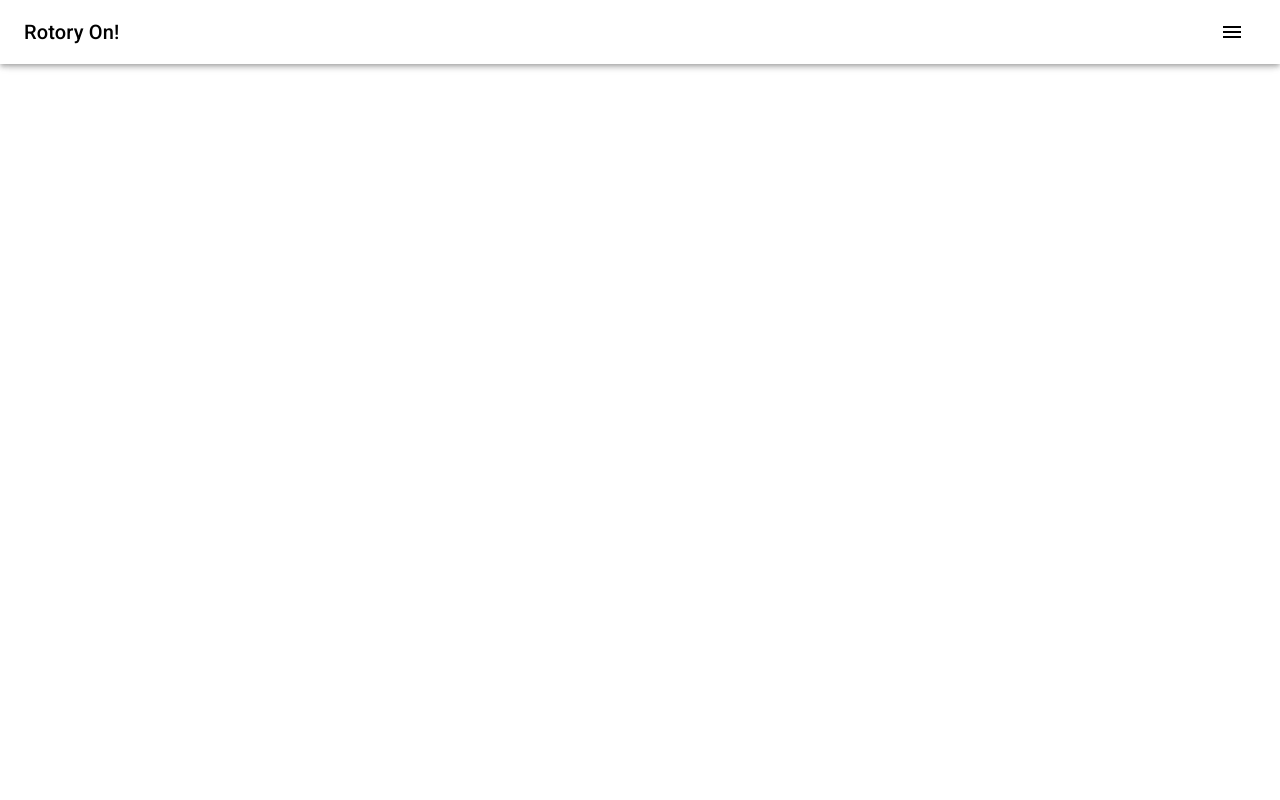
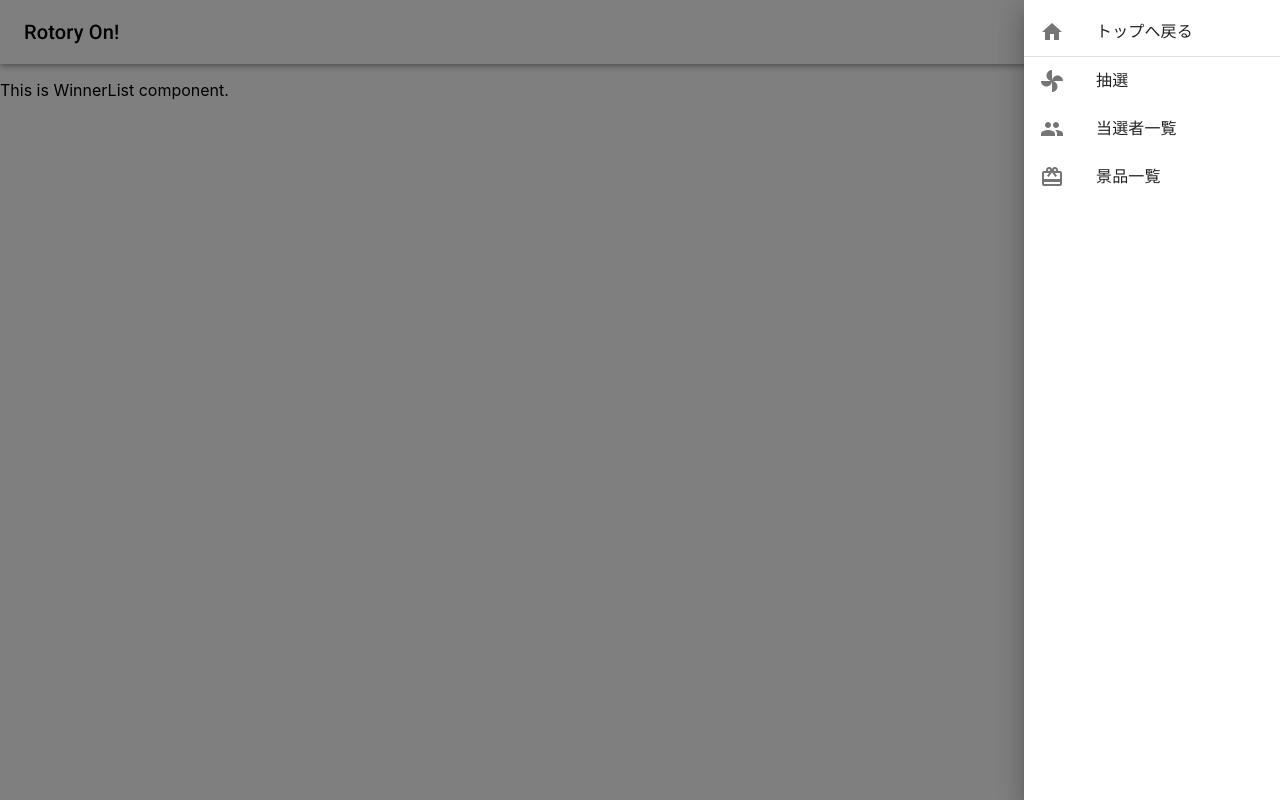
Before and after one commit to y-mabuchi/rotory-on, a React (Create React App) app: page /winner in a window 1280 px wide. Both pictures are taken after a click on the button "menu". Built offline with nearby package versions, Linux system fonts and the light colour scheme.

Commit message:
Add drawer

```diff
--- /dev/null
+++ b/src/components/Header/ClosableDrawer.tsx
@@ -0,0 +1,125 @@
+import React, { FC, useCallback } from 'react';
+import { useHistory } from 'react-router-dom';
+import Divider from '@material-ui/core/Divider';
+import Drawer from '@material-ui/core/Drawer';
+import List from '@material-ui/core/List';
+import ListItem from '@material-ui/core/ListItem';
+import ListItemIcon from '@material-ui/core/ListItemIcon';
+import ListItemText from '@material-ui/core/ListItemText';
+import { makeStyles, createStyles } from '@material-ui/core/styles';
+import HomeIcon from '@material-ui/icons/Home';
+import GroupIcon from '@material-ui/icons/Group';
+import CardGiftcardIcon from '@material-ui/icons/CardGiftcard';
+import ToysIcon from '@material-ui/icons/Toys';
+
+const useStyles = makeStyles((theme) =>
+  createStyles({
+    drawer: {
+      [theme.breakpoints.up('sm')]: {
+        width: 256,
+        flexShrink: 0,
+      }
+    },
+    // necessary for content to be below app bar
+    toolbar: theme.mixins.toolbar,
+    drawerPaper: {
+      width: 256,
+    },
+    listItem: {
+      cursor: 'pointer',
+    },
+  }),
+);
+
+type Props = {
+  open: boolean;
+  onClose: (e: object) => void;
+}
+
+const ClosableDrawer: FC<Props> = ({ open, onClose }) => {
+  const classes = useStyles();
+  const history = useHistory();
+
+  const handleClick = (path: string) => {
+    history.push(path);
+  };
+
+  return (
+    <nav className={classes.drawer} area-label="mailbox folders">
+      <Drawer
+        variant="temporary"
+        anchor="right"
+        open={open}
+        onClose={(e) => onClose(e)}
+        classes={{ paper: classes.drawerPaper }}
+        ModalProps={{ keepMounted: true }}
+      >
+        <List>
+          <ListItem
+            className={classes.listItem}
+            onClick={(e) => {
+              handleClick('/');
+              onClose(e);
+            }}
+          >
+            <ListItemIcon>
+              <HomeIcon />
+            </ListItemIcon>
+            <ListItemText
+              primary="トップへ戻る"
+            />
+          </ListItem>
+
+          <Divider />
+
+          <ListItem
+            className={classes.listItem}
+            onClick={(e) => {
+              handleClick('/rotory-on');
+              onClose(e);
+            }}
+          >
+            <ListItemIcon>
+              <ToysIcon />
+            </ListItemIcon>
+            <ListItemText
+              primary="抽選"
+            />
+          </ListItem>
+
+          <ListItem
+            className={classes.listItem}
+            onClick={(e) => {
+              handleClick('/winner');
+              onClose(e);
+            }}
+          >
+            <ListItemIcon>
+              <GroupIcon />
+            </ListItemIcon>
+            <ListItemText
+              primary="当選者一覧"
+            />
+          </ListItem>
+
+          <ListItem
+            className={classes.listItem}
+            onClick={(e) => {
+              handleClick('/gift');
+              onClose(e);
+            }}
+          >
+            <ListItemIcon>
+              <CardGiftcardIcon />
+            </ListItemIcon>
+            <ListItemText
+              primary="景品一覧"
+            />
+          </ListItem>
+        </List>
+      </Drawer>
+    </nav>
+  );
+};
+
+export default ClosableDrawer;
--- a/src/components/Header/Header.tsx
+++ b/src/components/Header/Header.tsx
@@ -1,4 +1,4 @@
-import React, { FC } from 'react';
+import React, { FC, useCallback, useState } from 'react';
 import { useHistory } from 'react-router-dom';
 import { createStyles, makeStyles } from '@material-ui/core/styles';
 import AppBar from '@material-ui/core/AppBar';
@@ -6,6 +6,7 @@ import Toolbar from '@material-ui/core/Toolbar';
 import Typography from '@material-ui/core/Typography';
 import IconButton from '@material-ui/core/IconButton';
 import MenuIcon from '@material-ui/icons/Menu';
+import { ClosableDrawer } from './index'
 
 const useStyles = makeStyles(() =>
   createStyles({
@@ -34,18 +35,47 @@ const Header: FC = () => {
     history.push('/');
   };
 
+  const [open, setOpen] = useState(false);
+
+  const handleDrawerToggle = useCallback((e) => {
+    if (e.type === 'keydown' && (e.key === 'Tab' || e.key === 'Shift')) {
+      return;
+    }
+    setOpen(!open);
+  }, [open, setOpen]);
+
   return (
     <div className={classes.root}>
-      <AppBar position="fixed" className={classes.appBar}>
+      <AppBar
+        position="fixed"
+        className={classes.appBar}
+      >
         <Toolbar>
-          <Typography variant="h6" className={classes.title} onClick={goToHome}>
-            <span className={classes.logo}>Rotory On!</span>
+          <Typography
+            variant="h6"
+            className={classes.title}
+            onClick={goToHome}
+          >
+            <span
+              className={classes.logo}
+            >
+              Rotory On!
+            </span>
           </Typography>
-          <IconButton edge="start" color="inherit" aria-label="menu">
+          <IconButton
+            edge="start"
+            color="inherit"
+            aria-label="menu"
+            onClick={handleDrawerToggle}
+          >
             <MenuIcon />
           </IconButton>
         </Toolbar>
       </AppBar>
+      <ClosableDrawer
+        open={open}
+        onClose={handleDrawerToggle}
+      />
     </div>
   );
 };
--- a/src/components/Header/index.ts
+++ b/src/components/Header/index.ts
@@ -1 +1,2 @@
 export { default as Header } from './Header';
+export { default as ClosableDrawer } from './ClosableDrawer';
--- a/src/templates/GiftList.tsx
+++ b/src/templates/GiftList.tsx
@@ -1,8 +1,21 @@
 import React, { FC } from 'react';
+import { makeStyles, createStyles } from '@material-ui/core/styles';
+
+const useStyles = makeStyles(() =>
+  createStyles({
+    root: {
+      marginTop: 80,
+    },
+  }),
+);
 
 const GiftList: FC = () => {
+  const classes = useStyles();
+
   return (
-    <p>This is GiftList.</p>
+    <div className={classes.root}>
+      <p>This is GiftList.</p>
+    </div>
   );
 };
 
--- a/src/templates/RotoryOn.tsx
+++ b/src/templates/RotoryOn.tsx
@@ -1,8 +1,21 @@
 import React, { FC } from 'react';
+import { makeStyles, createStyles } from '@material-ui/core/styles';
+
+const useStyles = makeStyles(() =>
+  createStyles({
+    root: {
+      marginTop: 80,
+    },
+  }),
+);
 
 const RotoryOn: FC = () => {
+  const classes = useStyles();
+
   return (
-    <p>This is RotoryOn.</p>
+    <div className={classes.root}>
+      <p>This is RotoryOn.</p>
+    </div>
   );
 };
 
--- a/src/templates/WinnerList.tsx
+++ b/src/templates/WinnerList.tsx
@@ -1,8 +1,21 @@
 import React, { FC } from 'react'
+import { makeStyles, createStyles } from '@material-ui/core/styles';
+
+const useStyles = makeStyles(() =>
+  createStyles({
+    root: {
+      marginTop: 80,
+    },
+  }),
+);
 
 const WinnerList: FC = () => {
+  const classes = useStyles();
+
   return (
-    <p>This is WinnerList component.</p>
+    <div className={classes.root}>
+      <p>This is WinnerList component.</p>
+    </div>
   );
 };
 
```
